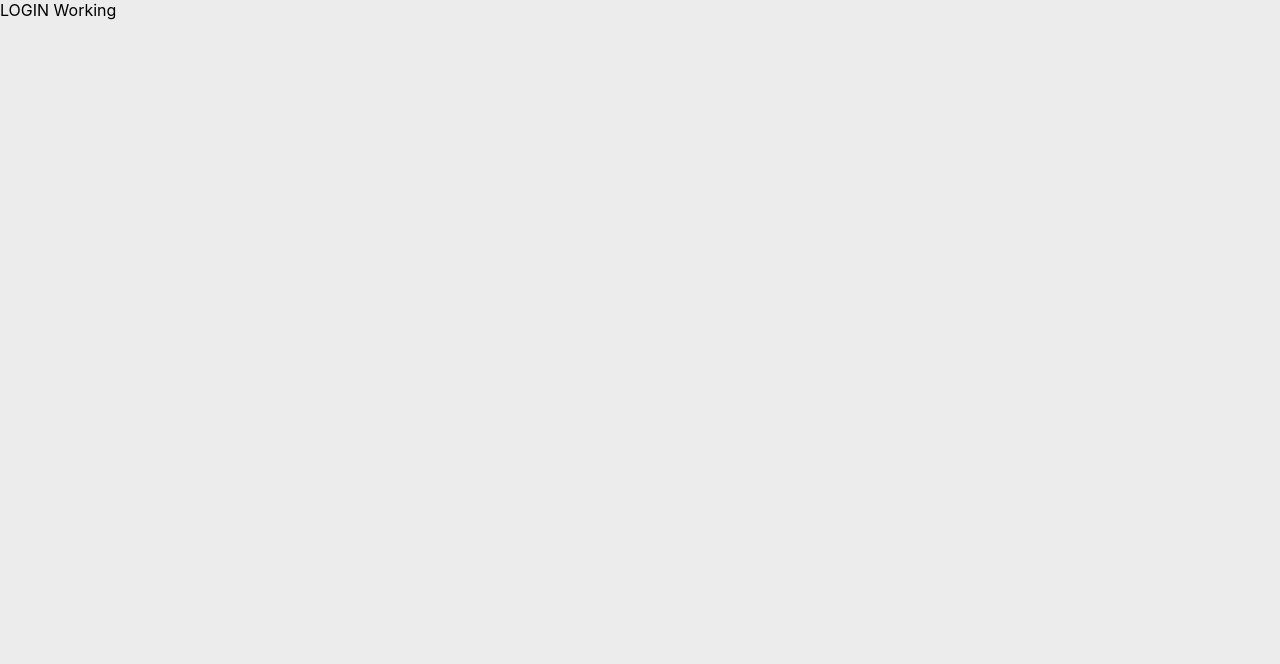
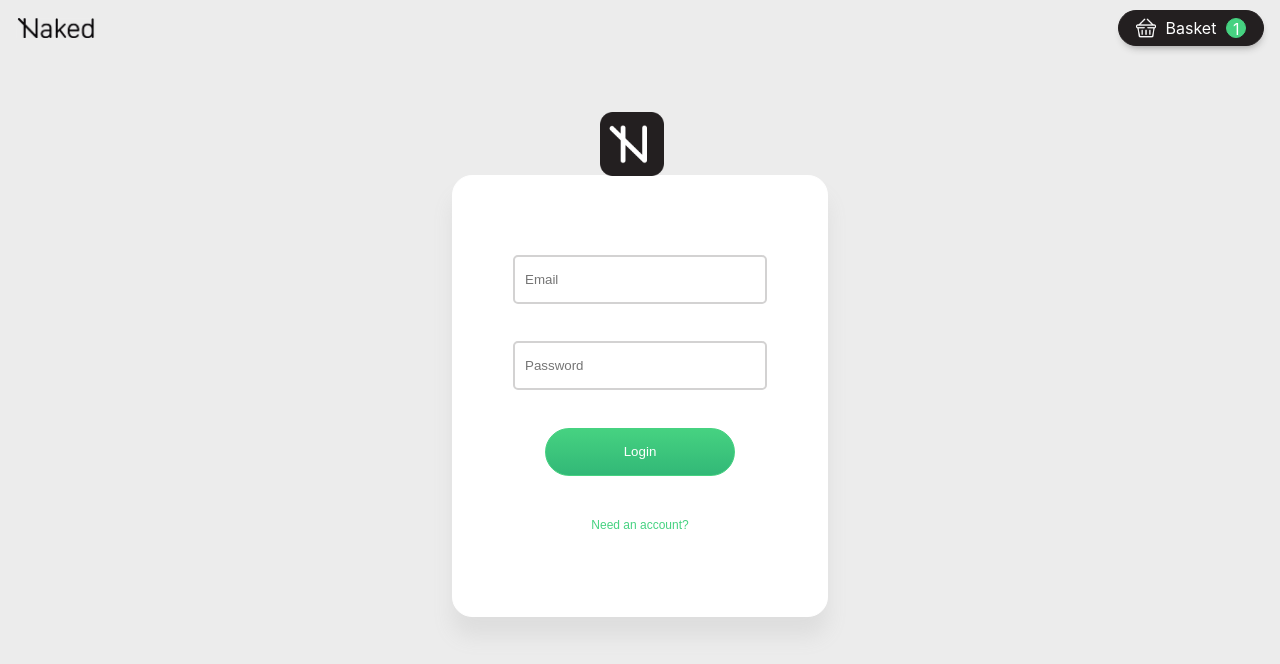
Before and after one commit to Plazmodium/NakedAssesment, a React (Create React App) app: page /login in a window 1280 px wide. Shown: the top 664 px of the page. Built offline with nearby package versions, Linux system fonts and the light colour scheme.

Commit message:
feature(login): styling

```diff
--- a/src/features/auth/login/login.component.css
+++ b/src/features/auth/login/login.component.css
@@ -0,0 +1,63 @@
+@media screen and (min-width: 1024px) {
+	.form-container {
+		display: flex;
+		flex-direction: column;
+		justify-content: center;
+		align-items: center;
+		/* background-color: red; */
+		height: 85vh;
+	}
+
+	.input-container {
+		display: flex;
+		flex-direction: column;
+		justify-content: space-around;
+		align-items: center;
+		background-color: white;
+		border: 1px solid white;
+		border-radius: 20px;
+		padding: 60px;
+		height: 40vh;
+		box-shadow: #dedede 0px 20px 20px 0px;
+	}
+
+	.input {
+		height: 25px;
+		width: 30vh;
+		padding: 10px 0px 10px 10px;
+		border-radius: 5px;
+		border: solid 2px #d3d2d2;
+	}
+
+	.naked-icon-container {
+		position: relative;
+	}
+	.n-icon {
+		position: fixed;
+		top: 7em;
+		left: 600px;
+		width: 5%;
+	}
+
+	.signup-button {
+		color: white;
+		background-image: linear-gradient(to top, #32b877, #46d281);
+		border-radius: 60px;
+		border: 1px solid #46d281;
+		width: 75%;
+		height: 15%;
+		cursor: pointer;
+	}
+	.signup-button:hover {
+		box-shadow: 0px 4px 15px -4px grey;
+	}
+
+	.login-button {
+		color: #46d281;
+		cursor: pointer;
+		background: transparent;
+		border: 0px;
+		padding: 5px;
+		font-size: 12px;
+	}
+}
--- a/src/features/auth/login/login.component.js
+++ b/src/features/auth/login/login.component.js
@@ -1,5 +1,37 @@
 import './login.component.css';
+import { useHistory } from 'react-router-dom';
+import NavBar from '../../../shared/components/navbar/navbar.component';
+import NakedIcon from '../../../assets/naked-icon.png';
 
 export default function LoginComponent() {
-	return <div>LOGIN Working</div>;
+	const history = useHistory();
+	const toBasketClick = () => history.push('/basket');
+	const toSignupClick = () => history.push('/signup');
+	return (
+		<div>
+			<NavBar></NavBar>
+
+			<form class="form-container">
+				<div class="naked-icon-container">
+					<img class="n-icon" src={NakedIcon} alt="" />
+				</div>
+				<div class="input-container">
+					<input class="input" placeholder="Email" type="email" name="email" />
+					<input
+						class="input"
+						placeholder="Password"
+						type="password"
+						name="password"
+					/>
+
+					<button class="signup-button" onClick={toBasketClick}>
+						Login
+					</button>
+					<button class="login-button" onClick={toSignupClick}>
+						Need an account?
+					</button>
+				</div>
+			</form>
+		</div>
+	);
 }
--- a/src/features/auth/signup/signup.component.js
+++ b/src/features/auth/signup/signup.component.js
@@ -6,6 +6,7 @@ import NakedIcon from '../../../assets/naked-icon.png';
 export default function SignupComponent() {
 	const history = useHistory();
 	const toBasketClick = () => history.push('/basket');
+	const toLoginClick = () => history.push('/login');
 
 	return (
 		<div>
@@ -34,7 +35,7 @@ export default function SignupComponent() {
 					<button class="signup-button" onClick={toBasketClick}>
 						Create account
 					</button>
-					<button class="login-button" onClick={toBasketClick}>
+					<button class="login-button" onClick={toLoginClick}>
 						Already have an account?
 					</button>
 				</div>
```
